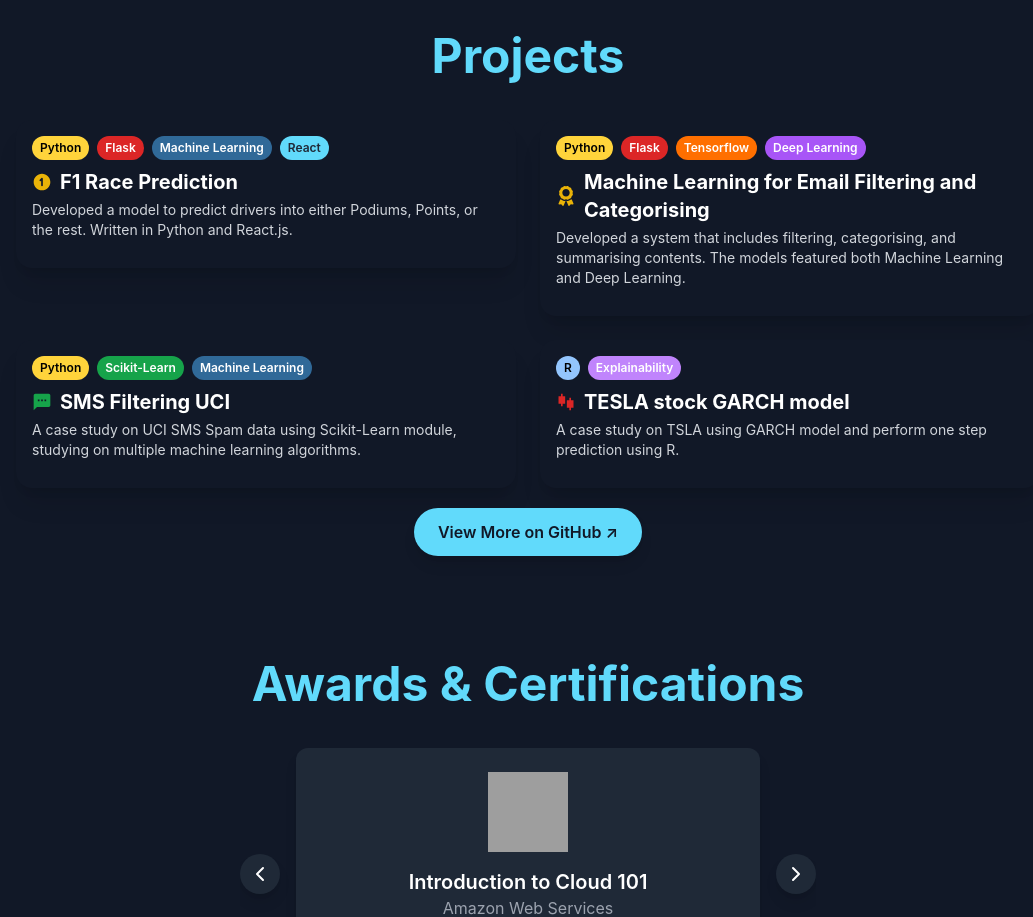
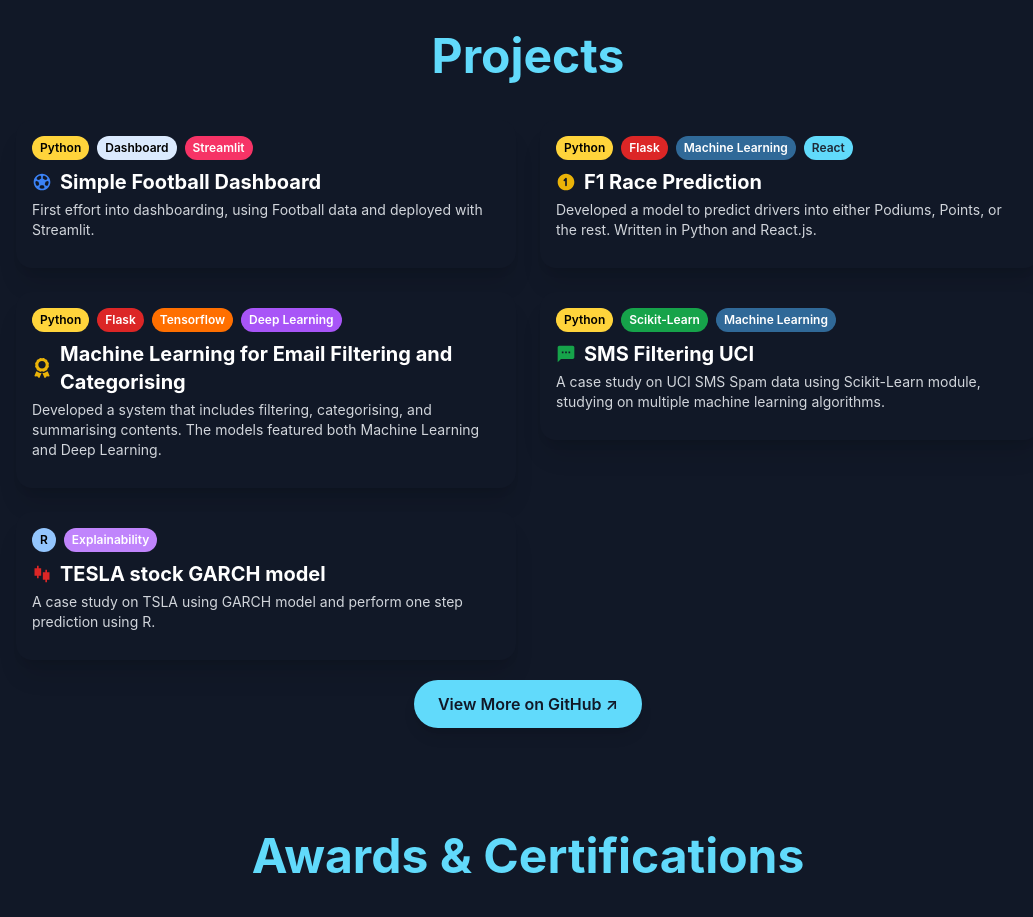
Before and after one commit to Kqtan/my-portfolio, a React (Create React App) app: page / in a window 1280 px wide. Shown: the part 2980-3897 px from the top of the page, without its empty margins (112-1145 px from the left). Built offline with nearby package versions, Linux system fonts and the light colour scheme; grey boxes are pictures that could not be loaded.

Commit message:
Added new project

```diff
--- a/src/sections/Projects.js
+++ b/src/sections/Projects.js
@@ -3,9 +3,18 @@ import { TbCircleNumber1Filled } from "react-icons/tb";
 import { FaAward } from "react-icons/fa";
 import { MdSms } from "react-icons/md";
 import { RiStockFill } from "react-icons/ri";
+import { RiFootballFill } from "react-icons/ri";
 
 export default function Projects() {
   const projects = [
+    {
+      title: "Simple Football Dashboard",
+      description:
+        "First effort into dashboarding, using Football data and deployed with Streamlit.",
+      link: "https://footydash.streamlit.app/",
+      labels: ["Python", "Dashboard", "Streamlit"],
+      icon: <RiFootballFill className="text-blue-500" />
+    },
     {
       title: "F1 Race Prediction",
       description:
@@ -49,7 +58,9 @@ export default function Projects() {
     "Scikit-Learn": "bg-green-600 text-white",
     Explainability: "bg-purple-400 text-white",
     React: "bg-[#61dafb] text-gray-800",
-    R: "bg-blue-300 text-black"
+    R: "bg-blue-300 text-black",
+    Dashboard: "bg-blue-100 text-black",
+    Streamlit: "bg-[#f63366] text-white"
   };
 
   return (
```
